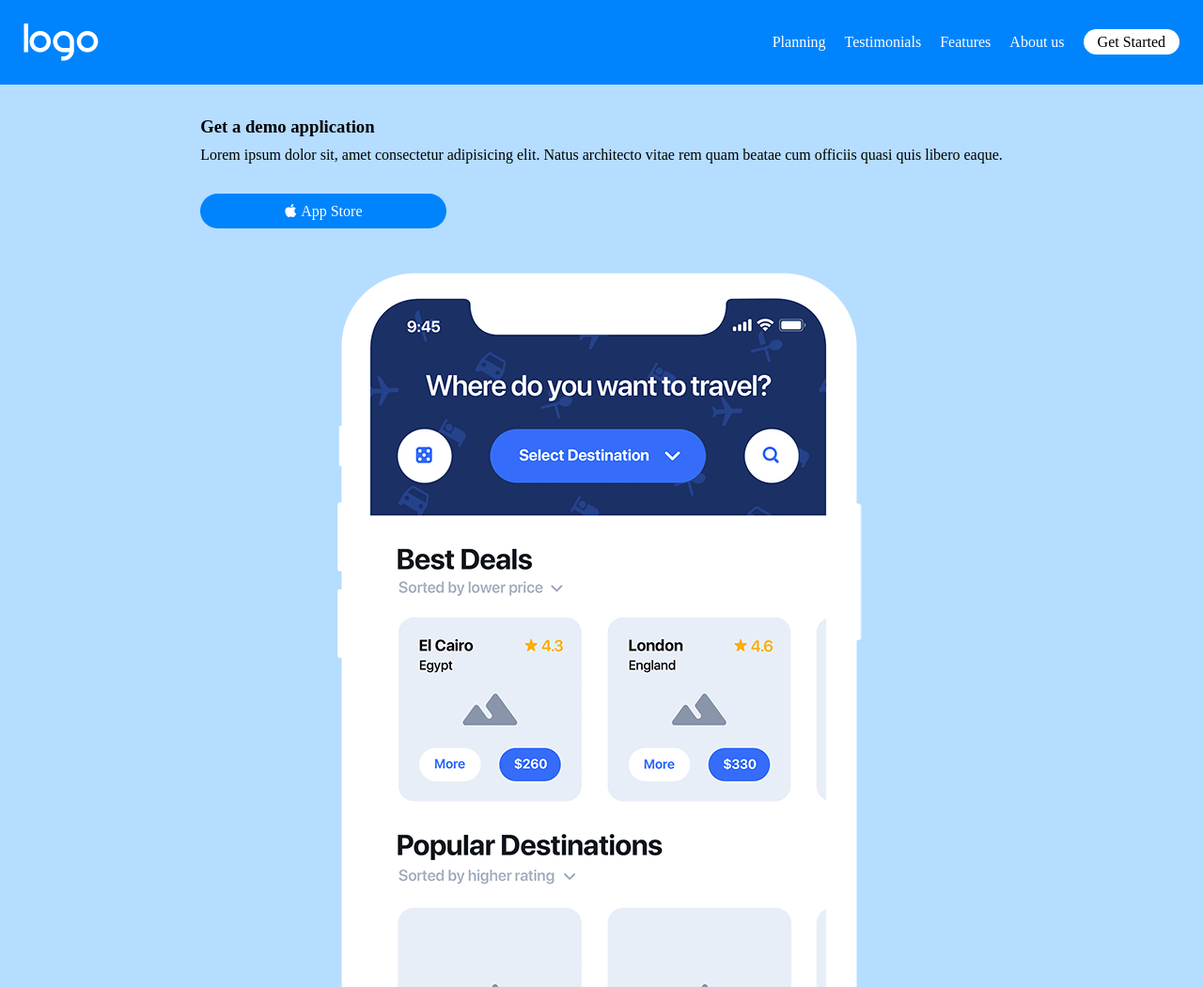
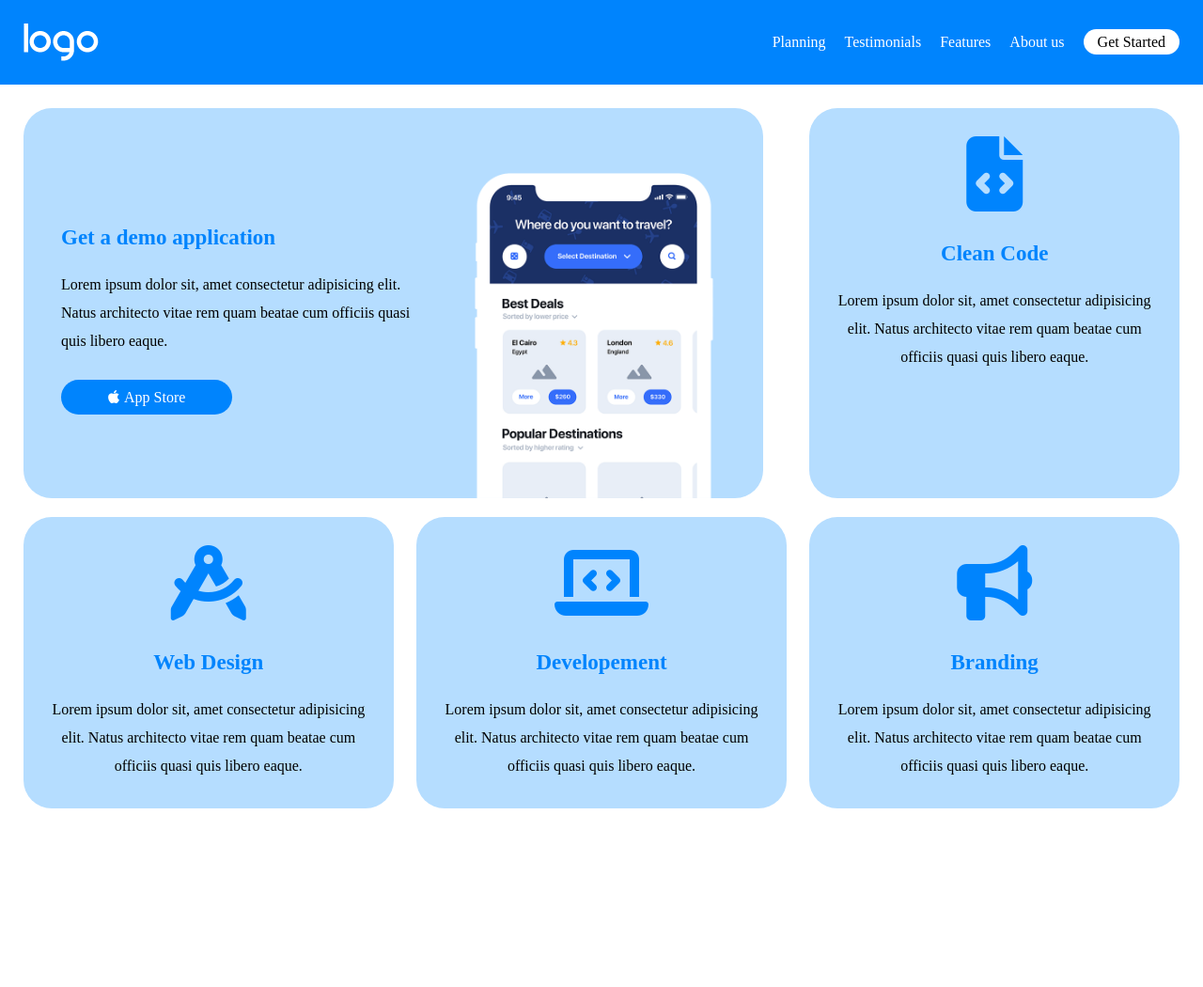
Before and after one commit to Fez06/htmlcss-responsive-layout, a plain HTML site: page index.html in a window 1280 px wide. Shown: the whole page at 94% size. After the commit the page ends 885 px from the top, so only its background shows below. Drawn offline with Linux system fonts and the light colour scheme.

Commit message:
sezione pro fatta

```diff
--- a/css/style.css
+++ b/css/style.css
@@ -16,7 +16,7 @@ body {
     --first-color-light: #b5ddff;
     --secondary-color: #9792e4;
 }
-.nav {
+.nav, main {
     display: flex;
 }
 
@@ -81,14 +81,15 @@ ul {
 
 }
 /* -----MAIN-----  */
-
-article {
-    background-color: var(--first-color-light);
-    padding: 30px 20px 0;
+main {
+    gap: 20px 0;
+    padding: 25px;
+    flex-direction: column;
 }
 
 section {
     line-height: 30px;
+    text-align: center;
 }
 
 .pro p {
@@ -98,12 +99,22 @@ section {
     padding-top: 30px;
 }
 
+.info {
+    padding: 0 20px;
+}
+
 .pro a {
-    padding: 10px 90px;
+    padding: 10px 50px;
     border-radius: 30px;
     background-color: var(--first-color);
     color: white;
     align-self: center;
+}
+
+.pro h3 {
+    padding-bottom: 20px;
+    font-size: 23px;
+    color: var(--first-color);
 }
 
 .fa-apple {
@@ -117,6 +128,7 @@ section {
 }
 
 .img-double {
+    max-width: 60%;
     max-height: 50%;
 }
 
@@ -125,10 +137,63 @@ section {
     display: block;
 }
 
+.pro > * {
+    text-align: center;
+}
 
+.double {
+    text-align: left;
+}
 
-/* ----RESPONDIVE main TABLET-----  */
-/* ----RESPONDIVE main DESKTOP-----  */
+.pro {
+    background-color: var(--first-color-light);
+    padding: 30px 20px 0;
+    border-radius: 30px;
+}
 
+.pro i:not(.info i) {
+    font-size: 80px;
+    padding-bottom: 30px;
+    color: var(--first-color);
+}
+/* ----RESPONDIVE main TABLET 768-----  */
+@media screen and (min-width: 768px) {
+    main {
+        max-width: 768px;
+        flex-direction: row;
+        flex-wrap: wrap;
+        justify-content: space-between;
+        margin: auto;
+    }
+    .pro-double {
+        width: 64%;
+    }
+
+    .pro:not(.pro-double) {
+        width: 32%;
+    }
+
+    .img-double img {
+        position: relative;
+        bottom: 0;
+        right: 80px;
+    }
+}
+/* ----RESPONDIVE main DESKTOP 992-----  */
+@media screen and (min-width: 992px) {
+    main {
+        max-width: 100vw;
+    }
+
+    .pro-double article {
+        flex-direction: row;
+        justify-content: space-between;
+    }
+
+    .img-double img {
+        right: 0;
+    }
+
+}
 
 /* -----FOOTER-----  */
--- a/index.html
+++ b/index.html
@@ -26,7 +26,7 @@
     </header>
 
     <main>
-        <section class="pro">
+        <section class="pro pro-double">
             <div class="double">
                 <article>
                     <div class="info">
@@ -45,24 +45,44 @@
             </div>
         </section>
 
-        <section>
-
+        <section class="pro">
+            <i class="fa-solid fa-file-code"></i>
+            <h3>Clean Code</h3>
+            <p>
+                Lorem ipsum dolor sit, amet consectetur adipisicing elit.
+                Natus architecto vitae rem quam beatae cum officiis quasi
+                quis libero eaque.
+            </p>
         </section>
 
-        <section>
-
+        <section class="pro">
+            <i class="fa-solid fa-compass-drafting"></i>
+            <h3>Web Design</h3>
+            <p>
+                Lorem ipsum dolor sit, amet consectetur adipisicing elit.
+                Natus architecto vitae rem quam beatae cum officiis quasi
+                quis libero eaque.
+            </p>
         </section>
 
-        <section>
-
+        <section class="pro">
+            <i class="fa-solid fa-laptop-code"></i>
+            <h3>Developement</h3>
+            <p>
+                Lorem ipsum dolor sit, amet consectetur adipisicing elit.
+                Natus architecto vitae rem quam beatae cum officiis quasi
+                quis libero eaque.
+            </p>
         </section>
 
-        <section>
-
-        </section>
-
-        <section>
-
+        <section class="pro">
+            <i class="fa-solid fa-bullhorn"></i>
+            <h3>Branding</h3>
+            <p>
+                Lorem ipsum dolor sit, amet consectetur adipisicing elit.
+                Natus architecto vitae rem quam beatae cum officiis quasi
+                quis libero eaque.
+            </p>
         </section>
     </main>
 </body>
```
